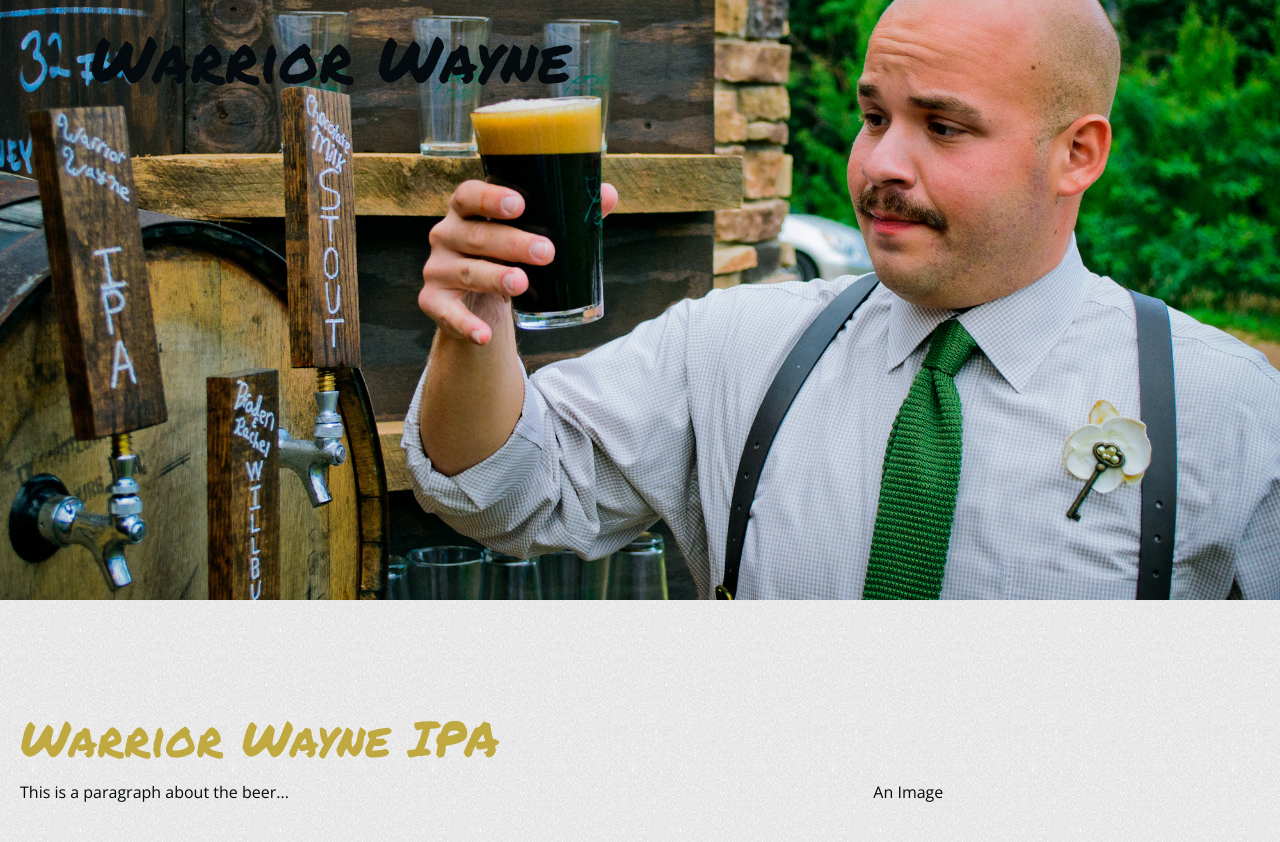
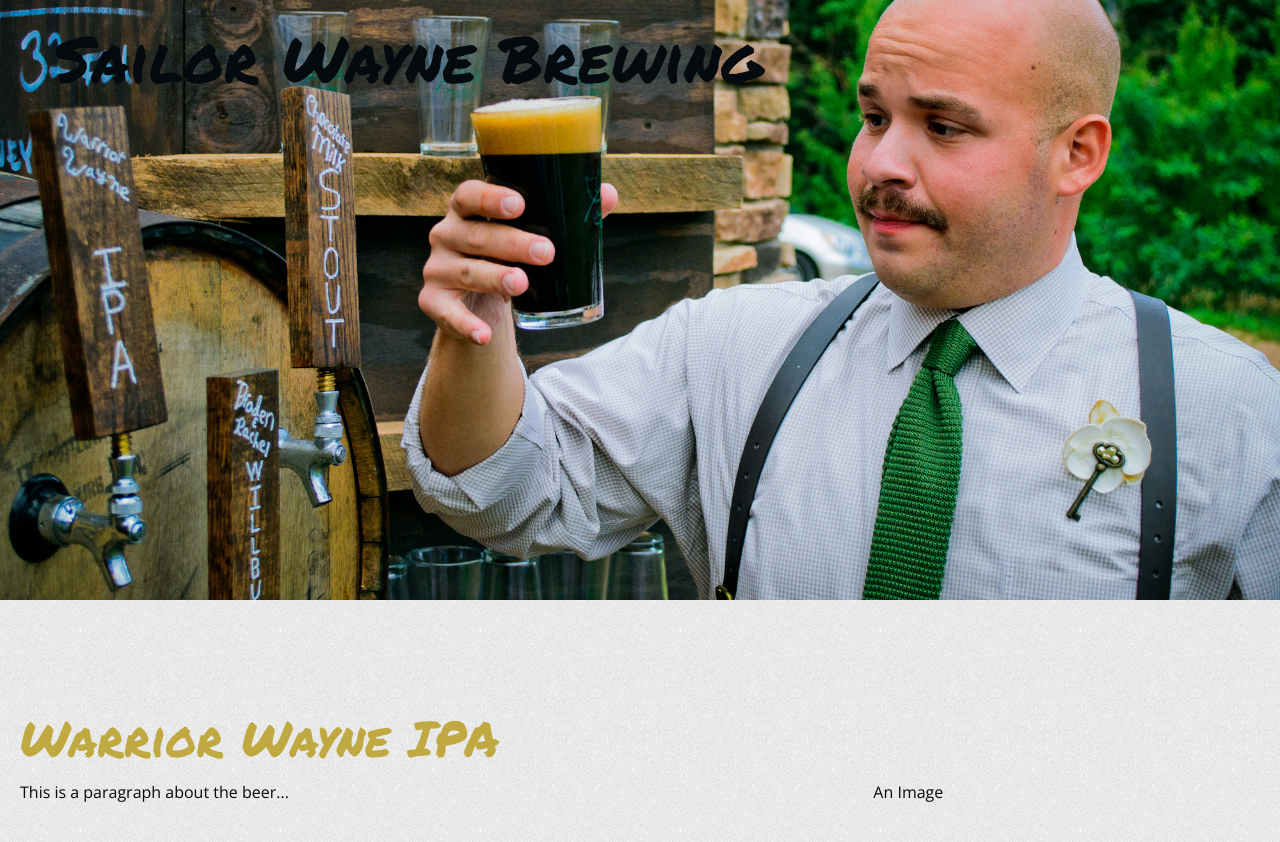
Before and after one commit to kmuncie/Warrior-Wayne, a plain HTML site: page index.html in a window 1280 px wide. Shown: the top 842 px of the page. Drawn offline with nearby package versions, Linux system fonts and the light colour scheme; a script that the page names is missing; a web font is replaced by a local one.

Commit message:
Remove skrollr; add stellar; implement parallax

```diff
--- a/index.html
+++ b/index.html
@@ -4,7 +4,7 @@
   <head>
     <meta charset="utf-8">
     <meta name="viewport" content="width=device-width, initial-scale=1.0">
-    <title>Warrior Wayne</title>
+    <title>Sailor Wayne</title>
 
     <link rel="stylesheet" href="css/app.min.css"/>
     <script src="js/vendor/modernizr.min.js"></script>
@@ -19,12 +19,12 @@
     >
       <div class="small-12">
         <div class="row">
-          <div class="small-12 small-centered medium-8 medium-push-1"
+          <div class="small-12 small-centered medium-11 columns"
             data-0="opacity: 1; transform:translateY(-100px);"
             data-400="opacity: 1; transform:translateY(600px);"
             data-smooth-scrolling:"on;"
           >
-            <h1 class="heroTitle">Warrior Wayne</h1>
+            <h1 class="heroTitle">Sailor Wayne Brewing</h1>
           </div>
         </div>
       </div>
```
Also changed, not shown: css/app.min.css, js/app.min.js.
